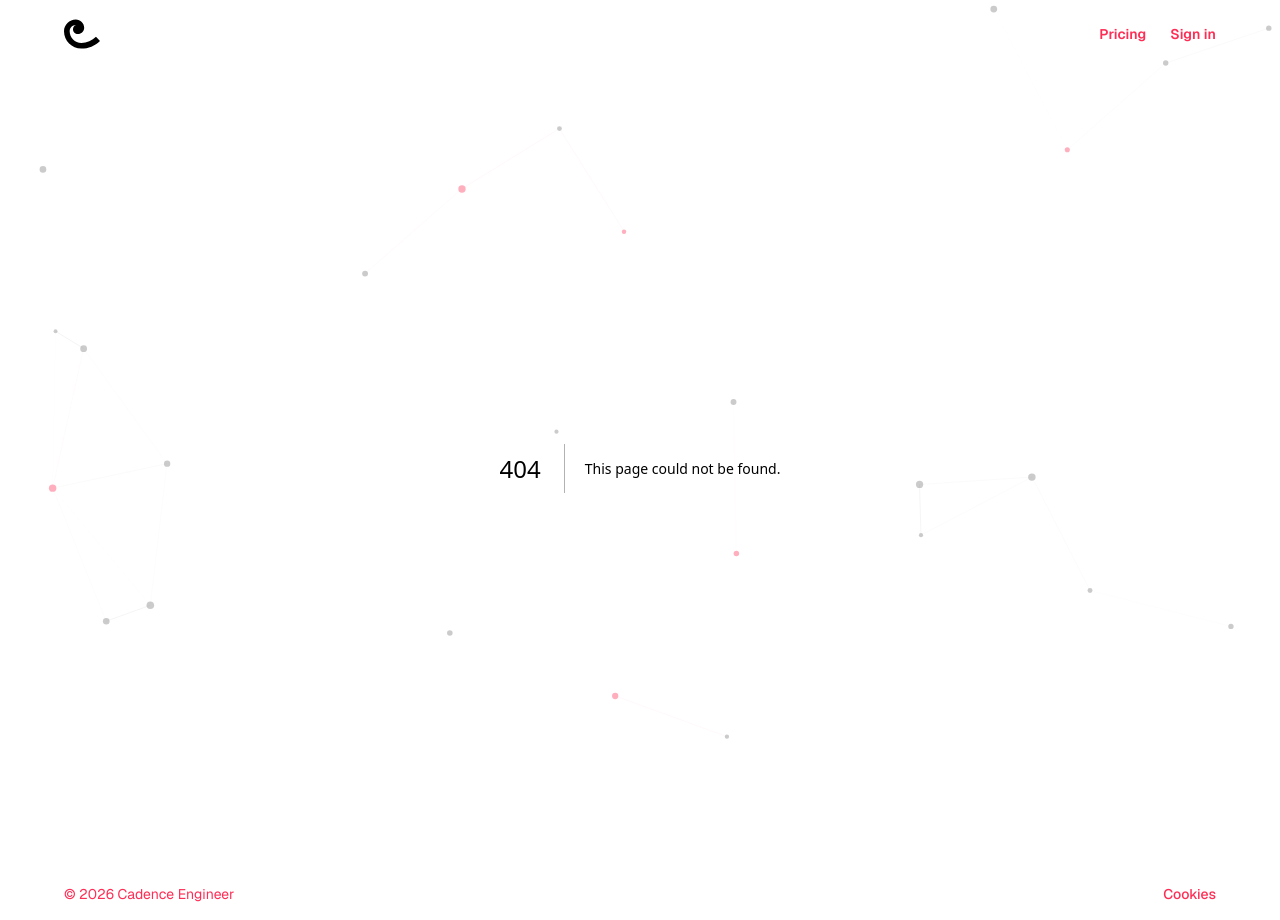
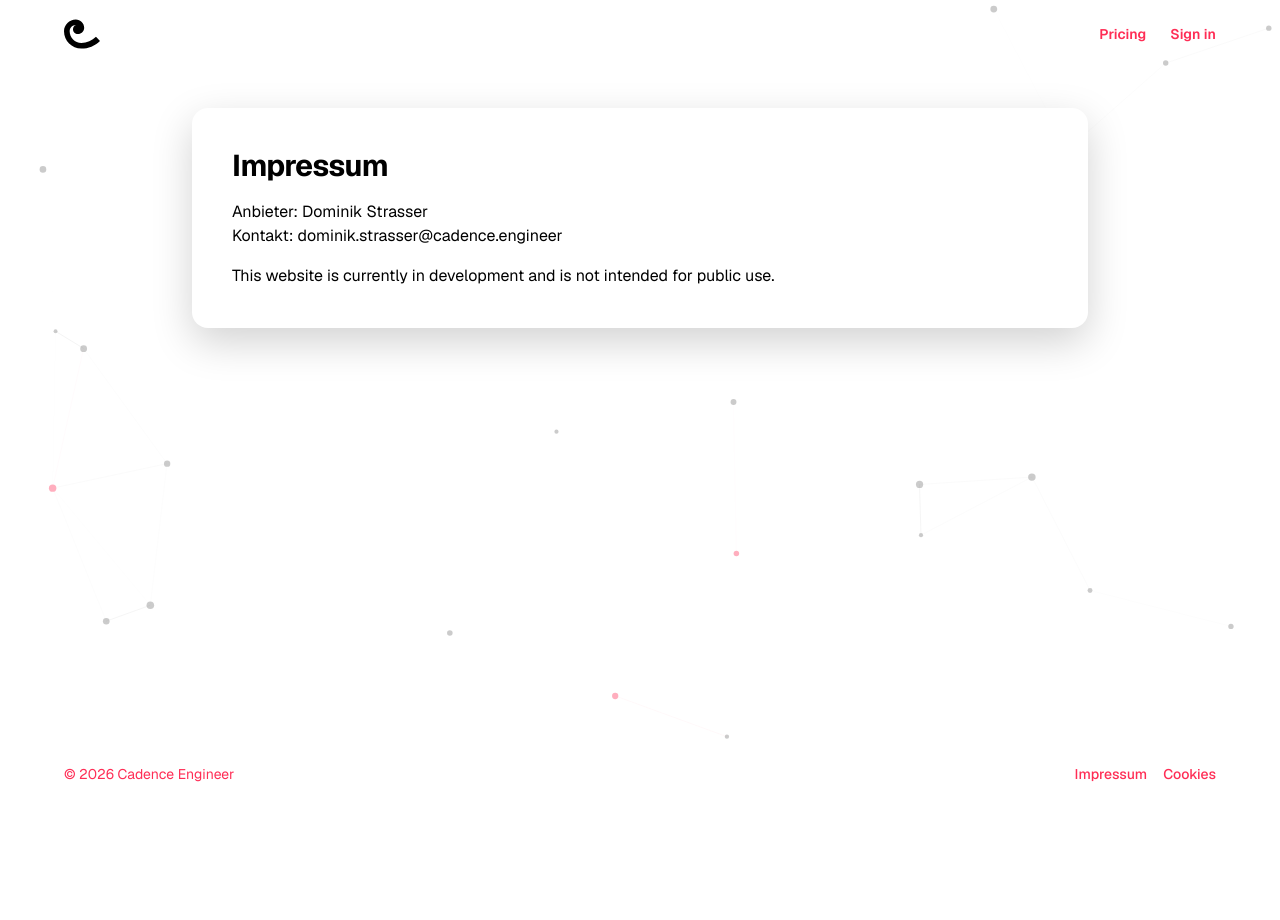
Before and after one commit to cadence-engineer/cadence-engineer-web, a Next.js app: page /impressum in a window 1280 px wide. Before the commit this address had no page. After the commit the page ends 800 px from the top, so only its background shows below. Built offline with nearby package versions, Linux system fonts and the light colour scheme.

Commit message:
Add impressum page and footer link

```diff
--- a/app/components/footer.tsx
+++ b/app/components/footer.tsx
@@ -5,9 +5,14 @@ export function Footer() {
     <footer className="bg-transparent px-6 py-4 md:px-8">
       <div className="mx-auto flex w-full max-w-6xl items-center justify-between gap-3 text-sm text-black">
         <p className="text-[#FF2D55]">© {new Date().getFullYear()} Cadence Engineer</p>
-        <Link href="/cookies" className="font-medium text-[#FF2D55] hover:text-[#E60045]">
-          Cookies
-        </Link>
+        <div className="flex items-center gap-4">
+          <Link href="/impressum" className="font-medium text-[#FF2D55] hover:text-[#E60045]">
+            Impressum
+          </Link>
+          <Link href="/cookies" className="font-medium text-[#FF2D55] hover:text-[#E60045]">
+            Cookies
+          </Link>
+        </div>
       </div>
     </footer>
   );
--- /dev/null
+++ b/app/impressum/page.tsx
@@ -0,0 +1,24 @@
+import type { Metadata } from "next";
+
+export const metadata: Metadata = {
+  title: "Impressum | Cadence Engineer",
+  description: "Legal notice and provider information for Cadence Engineer",
+};
+
+export default function ImpressumPage() {
+  return (
+    <main className="h-full bg-transparent px-6 py-8 md:px-8 md:py-10">
+      <section className="mx-auto w-full max-w-4xl rounded-2xl bg-white p-8 shadow-[0_14px_40px_rgba(0,0,0,0.18)] md:p-10">
+        <h1 className="mb-4 text-3xl font-bold tracking-tight text-black">Impressum</h1>
+        <p className="mb-4 text-black">
+          Anbieter: Dominik Strasser
+          <br />
+          Kontakt: dominik.strasser@cadence.engineer
+        </p>
+        <p className="text-black">
+          This website is currently in development and is not intended for public use.
+        </p>
+      </section>
+    </main>
+  );
+}
```
